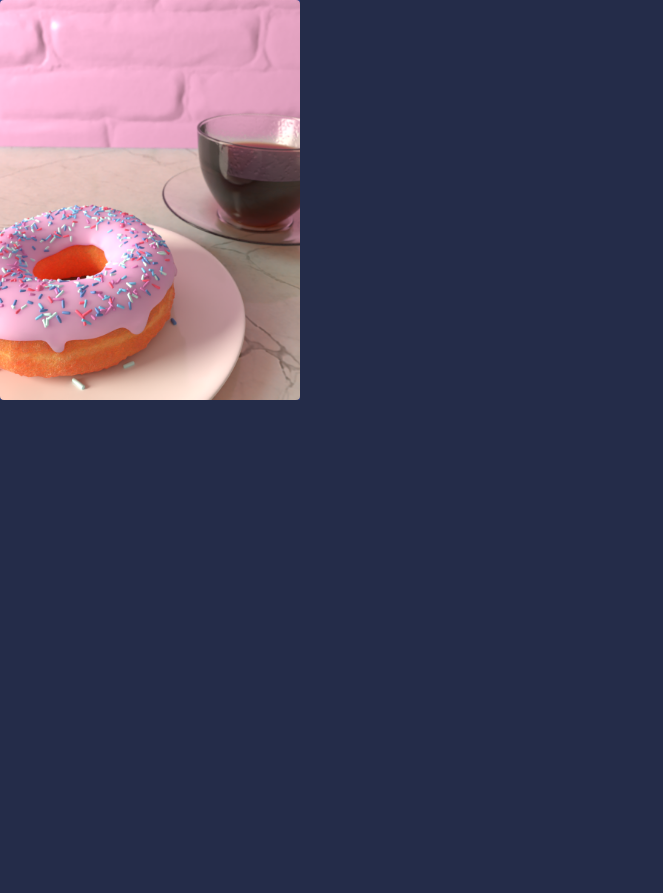
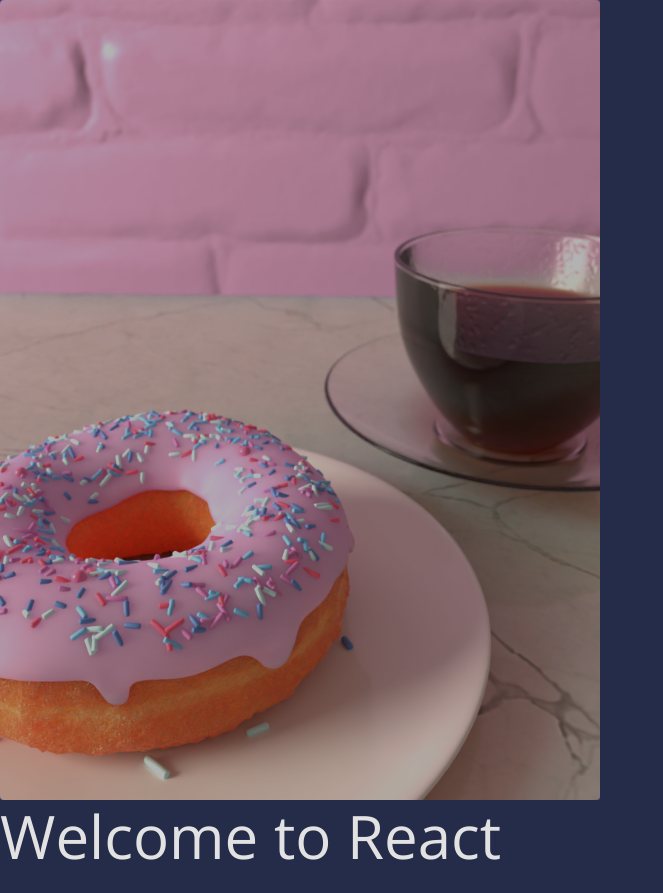
Before and after one commit to nekopudding-org/nekos-lounge, a React (Create React App) app in the folder client/: page / in a window 1280 px wide. Shown: the whole page, without its empty margins (0-663 px from the left). Before the commit the page ends 800 px from the top, so only its background shows below. Built offline with nearby package versions, Linux system fonts and the light colour scheme.

Commit message:
font import

```diff
--- a/client/package.json
+++ b/client/package.json
@@ -5,6 +5,7 @@
   "dependencies": {
     "@emotion/react": "^11.8.2",
     "@emotion/styled": "^11.8.1",
+    "@fontsource/open-sans": "^4.5.8",
     "@mui/icons-material": "^5.5.1",
     "@mui/material": "^5.5.3",
     "@mui/styles": "^5.5.3",
--- a/client/src/App.jsx
+++ b/client/src/App.jsx
@@ -1,9 +1,10 @@
 import logo from './logo.svg';
-import { CssBaseline, Checkbox, Paper } from '@mui/material'
+import { CssBaseline, Checkbox, Paper, Typography } from '@mui/material'
 import { createTheme, ThemeProvider } from '@mui/material/styles';
 import { green, orange } from '@mui/material/colors';
 
 import TrendingCarousel from './components/TrendingCarousel';
+import "@fontsource/open-sans";
 
 const theme = createTheme({
   palette: {
@@ -43,8 +44,25 @@ const theme = createTheme({
       main: '##c27814',
       light: '##d29e33',
       dark: '#b0560a'
+    },
+  },
+  typography: {
+    fontFamily:"Open Sans",
+
+    card: {
+      fontSize: 100,
+      fontWeight: 900,
+      color: 'white'
+    },
+    content: {
+
+    },
+    title: {
+
     }
-  },
+
+  }
+
 });
 
 function App() {
@@ -52,7 +70,10 @@ function App() {
     <>
       <ThemeProvider theme={theme}>
         <CssBaseline />
-        <TrendingCarousel />
+        <TrendingCarousel width={600} height={800}/>
+        <Typography variant="h2" gutterBottom>
+          Welcome to React
+        </Typography>
       </ThemeProvider>
     </>
   );
--- a/client/src/components/TrendingCarousel.jsx
+++ b/client/src/components/TrendingCarousel.jsx
@@ -49,7 +49,7 @@ function TrendingCarousel(props) {
                         }
                     }}
                     indicatorIconButtonProps={{
-                        style: {
+                        sx: {
                             pointerEvents: 'auto',
                         }
                     }}
--- a/client/src/components/TrendingItem.jsx
+++ b/client/src/components/TrendingItem.jsx
@@ -12,21 +12,28 @@ function TrendingItem(props) {
                     height:props.height,
                     justifyContent: 'center',
                     textAlign: 'center',
-                    '&:hover': {
-                        filter: `brightness(${props.hoverBrightness})`
-                    }
+                    filter: `brightness(${props.brightness})`,
+                        '&:hover': {
+                            filter: `brightness(${props.hoverBrightness})`
+                        }
                 }}
                 onMouseEnter={()=>setIsHovering(true)}
                 onMouseLeave={()=>setIsHovering(false)}
             >
-                <CardHeader title={props.name} sx={{
+                <CardHeader title={props.name}
+                    sx={{
                         position:'fixed',
                         width: props.width,
                         height: props.height,
                         mx:'auto',
                         color: common.black,
-                        visibility: isHovering ? 'visible' : 'hidden'
-                    }}/>
+                        visibility: isHovering ? 'visible' : 'hidden',
+                        // backgroundImage: `url(${process.env.PUBLIC_URL + props.imgURL}})`
+                    }}
+                    titleTypographyProps={{
+                        variant:'card',
+                    }}
+                    />
                 <CardMedia
                     component="img"
                     image={process.env.PUBLIC_URL + props.imgURL}
@@ -34,7 +41,7 @@ function TrendingItem(props) {
                     sx={{
                         height: props.height,
                         width: props.width,
-                        objectFit: 'cover'
+                        objectFit: 'cover',
                     }}
                 />
                 <CardActions>
@@ -52,6 +59,7 @@ TrendingItem.defaultProps = {
     imgURL:"https://via.placeholder.com/300x400",
     description: 'placeholder image',
     link: "https://via.placeholder.com/300x400",
-    hoverBrightness: 0.6
+    hoverBrightness: 0.5,
+    brightness: 0.7
 }
 export default TrendingItem
```
Also changed, not shown: 1 other file (tests, documents, lock files or other folders).
